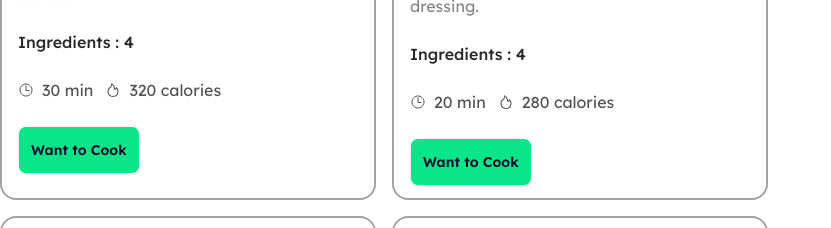
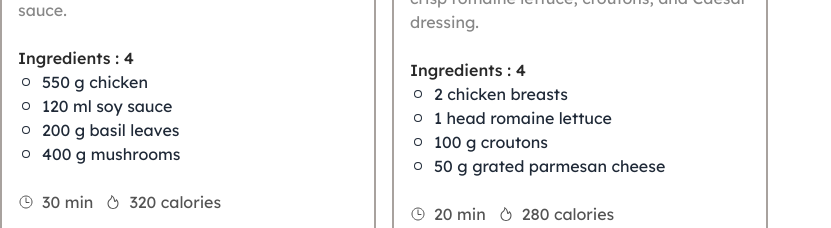
Before and after one commit to arifulislamk/Recipe-Calories, a React (Vite) app: page / in a window 1280 px wide. Shown: the part 1428-1656 px from the top of the page, without its empty margins (0-831 px from the left). Built offline with nearby package versions, Linux system fonts and the light colour scheme; grey boxes are pictures that could not be loaded.

Commit message:
ingredient list add

```diff
--- a/src/component/Cart/Cart.jsx
+++ b/src/component/Cart/Cart.jsx
@@ -1,7 +1,7 @@
 import PropTypes from 'prop-types';
 import { AiOutlineFire } from "react-icons/ai";
 import { IoTimeOutline } from "react-icons/io5";
-import Ingredient from '../Ingredient/Ingredient';
+import Ingredient from "../Ingredient/Ingredient"
 const Cart = ({ cart }) => {
     // console.log(cart)
     const { recipe_image, recipe_id, recipe_name, short_description,
@@ -19,6 +19,11 @@ const Cart = ({ cart }) => {
 
                 <div>
                     <p className='text-[#282828] font-medium text-[16px}'>Ingredients : {ingredients.length}</p>
+                    <ul>
+                        {
+                            ingredients.map(ingred => <Ingredient ingred={ingred}></Ingredient>)
+                        }
+                    </ul>
                 </div>
                 <div className='lg:flex gap-3 text-[#282828CC]'>
                     <p className='flex items-center gap-2'><IoTimeOutline />{preparing_time}</p>
--- a/src/component/Carts/Carts.jsx
+++ b/src/component/Carts/Carts.jsx
@@ -13,9 +13,9 @@ const Carts = () => {
     }, [])
 
     return (
-        <div>
+        <div className="lg:w-3/5">
             <h3>Carts : {carts.length}</h3>
-            <div className="grid grid-cols-1 lg:grid-cols-2 gap-4 lg:w-3/5">
+            <div className="grid grid-cols-1 lg:grid-cols-2 gap-4">
                 {
                     carts.map((cart, idx) => <Cart
                         key={idx}
--- a/src/component/Ingredient/Ingredient.jsx
+++ b/src/component/Ingredient/Ingredient.jsx
@@ -1,10 +1,12 @@
-const Ingredient = ({ingred}) => {
+import { GoDot } from "react-icons/go";
+
+const Ingredient = ({ ingred }) => {
     console.log(ingred)
     return (
-        <div>
-            <p>ingred </p>
-        </div>
-    );
+        <>
+            <li className="flex gap-2 items-center"><GoDot /> {ingred}</li>
+        </>
+    )
 };
 
 export default Ingredient;
--- a/src/component/OurRecipes/FoodCart/FoodCart.jsx
+++ /dev/null
@@ -1,9 +0,0 @@
-const FoodCart = () => {
-    return (
-        <div>
-
-        </div>
-    );
-};
-
-export default FoodCart;
--- a/src/component/OurRecipes/OurRecipes.jsx
+++ b/src/component/OurRecipes/OurRecipes.jsx
@@ -1,4 +1,5 @@
 import Carts from "../Carts/Carts";
+import WantCook from "../WantCook/WantCook";
 
 const OurRecipes = () => {
     return (
@@ -8,8 +9,10 @@ const OurRecipes = () => {
                 <p className="text-[#150B2B99]">Lorem ipsum dolor sit amet consectetur. Proin et feugiat senectus vulputate netus pharetra rhoncus.
                     Eget urna volutpat curabitur elementum mauris aenean neque. </p>
             </div>
-            <Carts></Carts>
-
+            <div className="mt-4 flex flex-col lg:flex-row">
+                <Carts></Carts>
+                <WantCook></WantCook>
+            </div>
         </div>
     );
 };
--- /dev/null
+++ b/src/component/WantCook/WantCook.jsx
@@ -0,0 +1,10 @@
+const WantCook = () => {
+    return (
+        <div className="w-2/5">
+            <h2>Cooking</h2>
+
+        </div>
+    );
+};
+
+export default WantCook;
```
Also changed, not shown: src/component/OurRecipes/WantCook/WantCook.jsx (deleted).
